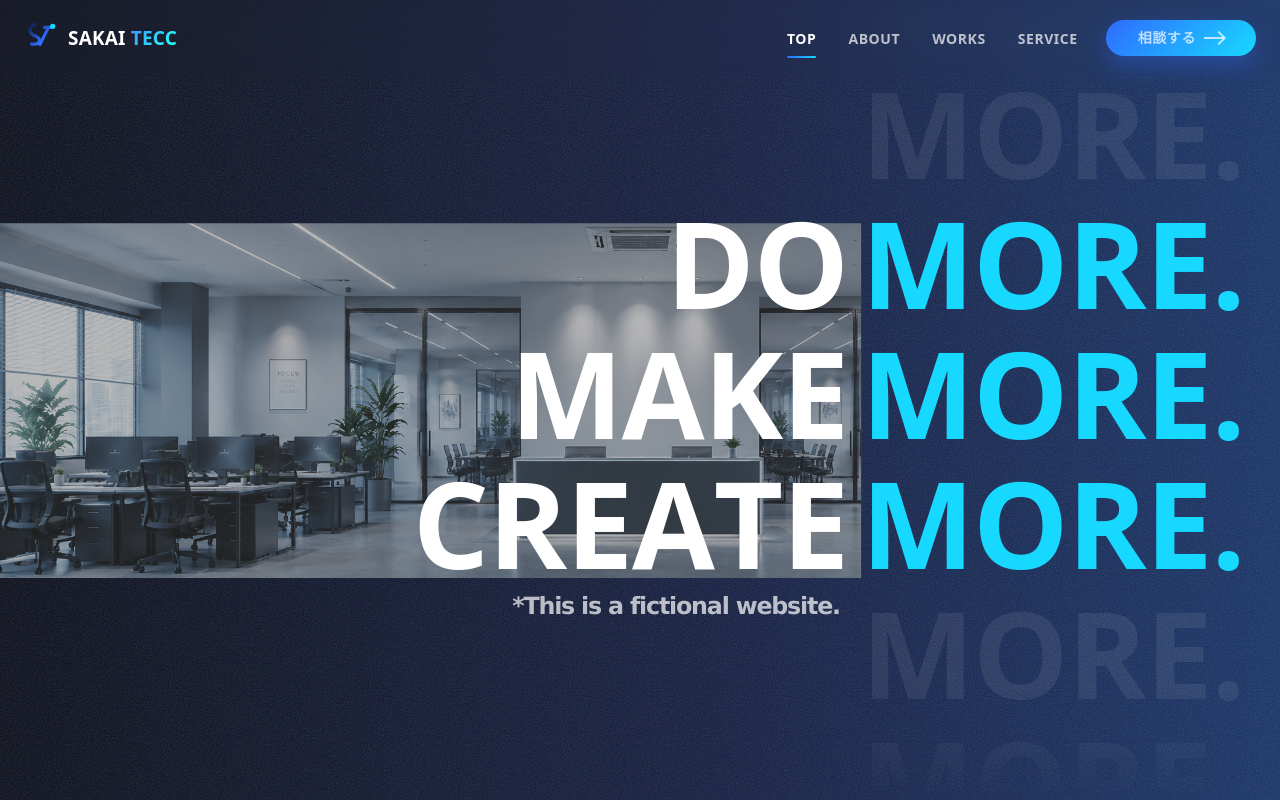
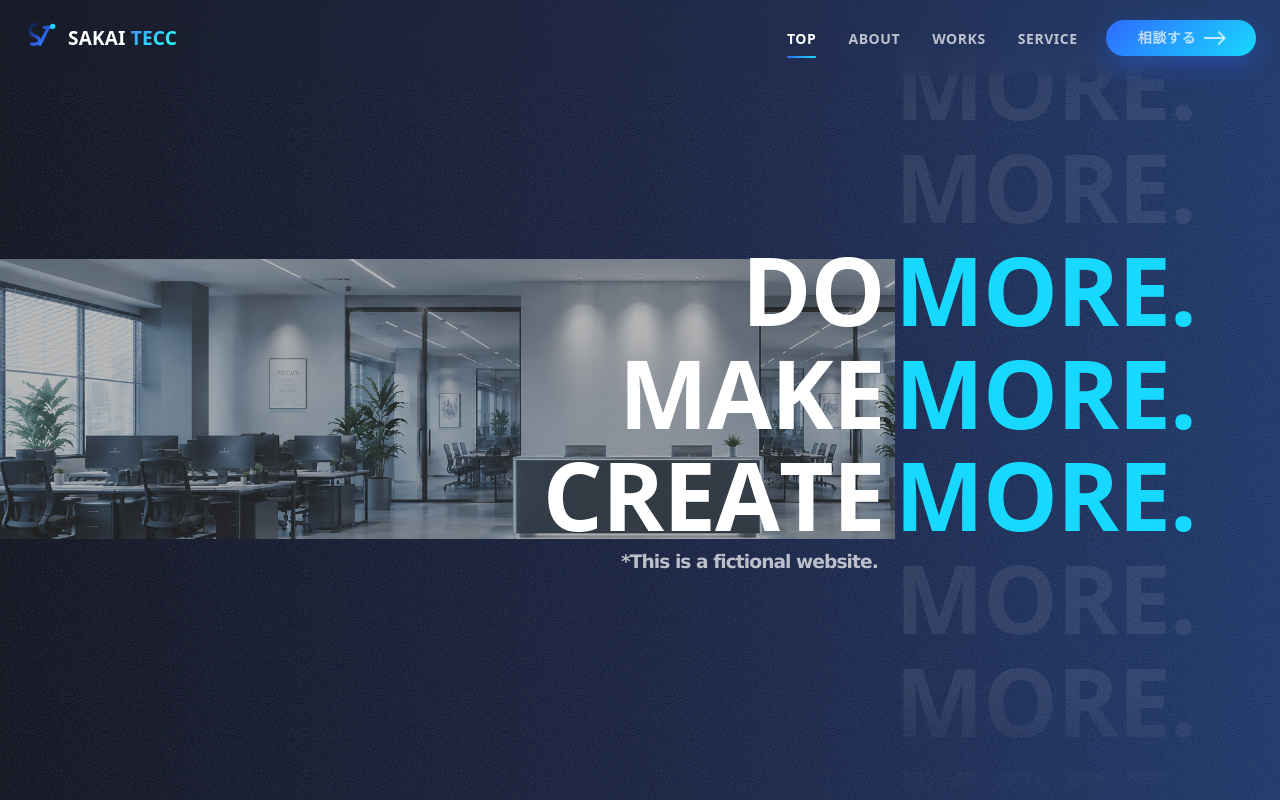
Before and after one commit to xwasabimotix/xwasabimotix.github.io, a React (Vite) app in the folder client/: page / in a window 1280 px wide. Shown: the top 802 px of the page. Built offline with nearby package versions, Linux system fonts and the light colour scheme.

Commit message:
Smooth out hero desktop sizing instead of a hard jump at the breakpoint
font-size / hero-line height / hero-sub font-size now use a gentle linear
ramp above 860px that lands exactly on the mobile clamp's value at 860px,
so there's no visible jump when crossing into the hamburger-menu breakpoint.

```diff
--- a/client/src/components/Hero.css
+++ b/client/src/components/Hero.css
@@ -53,8 +53,9 @@
   top: 50%;
   left: 0;
   right: 0;
-  /* ハンバーガーメニューが出る幅までは高さを固定し、横幅の変化だけで対応する */
-  height: 389px;
+  /* 860px(ハンバーガーメニューに切り替わる幅)まではごく緩やかにしか縮まず、
+     そこから下の帯用clampへ値が途切れず滑らかにつながる */
+  height: clamp(251px, calc(139.3px + 13.01vw), 389px);
   transform: translateY(-50%);
   overflow: hidden;
 }
@@ -84,8 +85,9 @@
   display: grid;
   justify-items: end;
   max-width: 100%;
-  /* ハンバーガーメニューが出る幅までは文字サイズを固定し、横幅の変化だけで対応する */
-  font-size: 120px;
+  /* 860px(ハンバーガーメニューに切り替わる幅)まではごく緩やかにしか縮まず、
+     そこから下のモバイル用clampへ値が途切れず滑らかにつながる */
+  font-size: clamp(77.4px, calc(42.8px + 4.02vw), 120px);
   line-height: 1.05;
   color: var(--white);
 }
@@ -121,7 +123,7 @@
   text-align: left;
   color: rgb(255, 255, 255);
   font-family: Verdana, 'Trebuchet MS', Tahoma, sans-serif;
-  font-size: 23.75px;
+  font-size: clamp(15.31px, calc(8.46px + 0.796vw), 23.75px);
   opacity: 0;
   transition: opacity 0.7s ease;
 }
```
